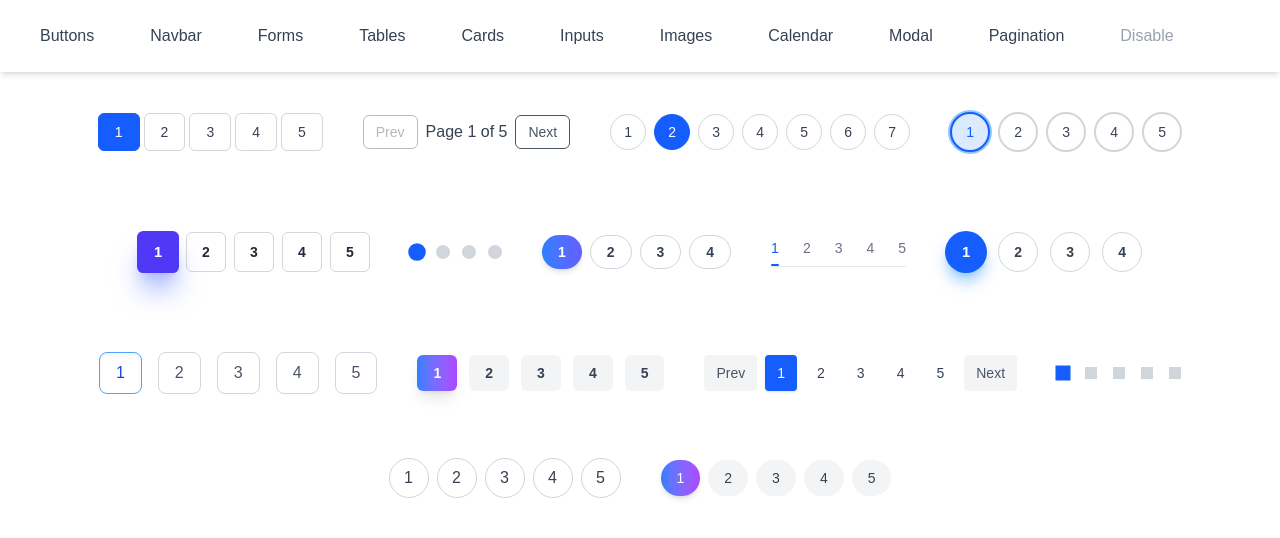
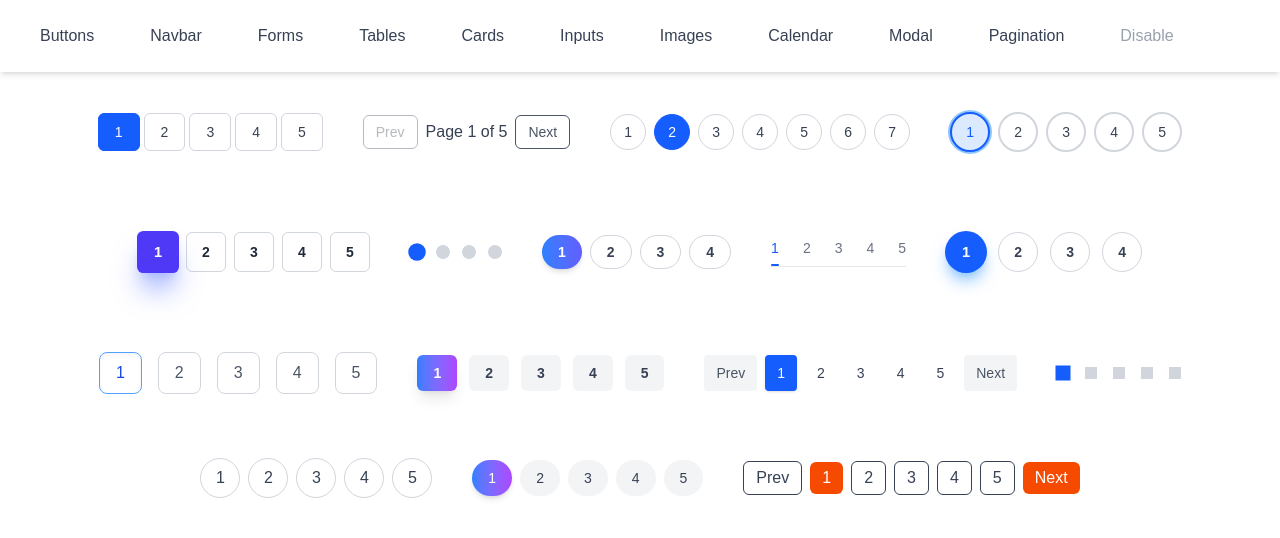
Before and after one commit to Prohor722/tailwind_compoenets, a Next.js app: page /pagination in a window 1280 px wide. Shown: the top 538 px of the page. Built offline with nearby package versions, Linux system fonts and the light colour scheme.

Commit message:
another pagination ui added

```diff
--- a/app/pagination/page.tsx
+++ b/app/pagination/page.tsx
@@ -274,7 +274,7 @@ const PaginationPage = () => {
         {pages.map((page) => (
           <button
             key={page}
-            onClick={()=>setActive(page)}
+            onClick={() => setActive(page)}
             className={`px-4 py-2 rounded-full text-sm font-medium transition-all duration-300 ${
               page === active
                 ? "bg-gradient-to-r from-blue-500 to-purple-500 text-white shadow-md"
@@ -285,6 +285,38 @@ const PaginationPage = () => {
           </button>
         ))}
       </div>
+
+      {/* Pagination 16  */}
+      <div className="flex justify-center mt-6 items-center gap-2">
+        <button className={`px-3 py-1 rounded-md
+          ${active > pages[0] ?
+            "bg-orange-600 text-white border-gray-700 hover:bg-orange-700 hover:text-yellow-300 hover:border-white"
+            :
+            "bg-white text-gray-700 border hover:bg-blue-100 cursor-not-allowed"}`}>
+          Prev
+        </button>
+        {pages.map((page) => (
+          <button
+            key={page}
+            onClick={() => setActive(page)}
+            className={`px-3 py-1 rounded-md transition
+              ${active === page ?
+                "bg-orange-600 text-white border-gray-700 hover:bg-orange-700 hover:text-yellow-300 hover:border-white"
+                 :
+                "bg-white text-gray-700 border hover:bg-blue-100"}`}
+          >
+            {page}
+          </button>
+        ))}
+        <button className={`px-3 py-1 rounded-md transition
+          ${active < pages.length ?
+            "bg-orange-600 text-white border-gray-700 hover:bg-orange-700 hover:text-yellow-300 hover:border-white"
+            :
+            "bg-white text-gray-700 border hover:bg-blue-100 cursor-not-allowed"}
+          `}>
+          Next
+        </button>
+      </div>
     </div>
   );
 };
```
